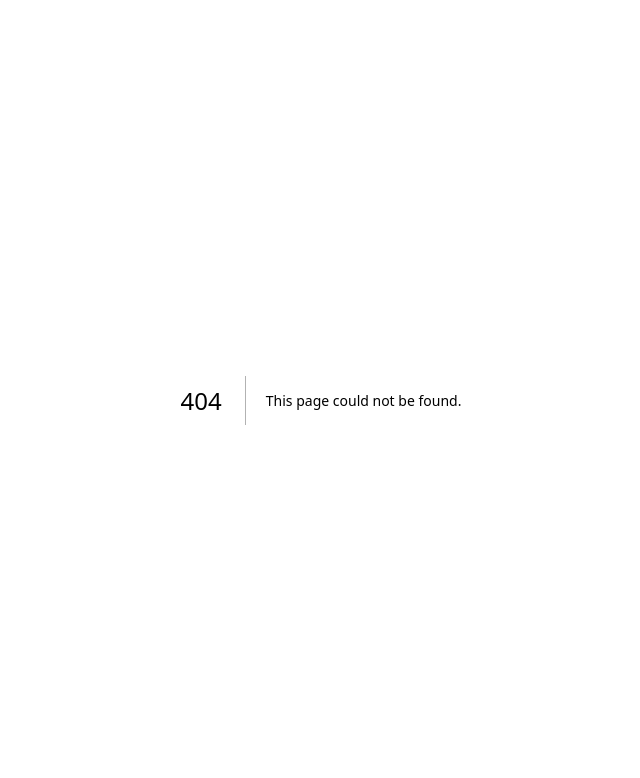
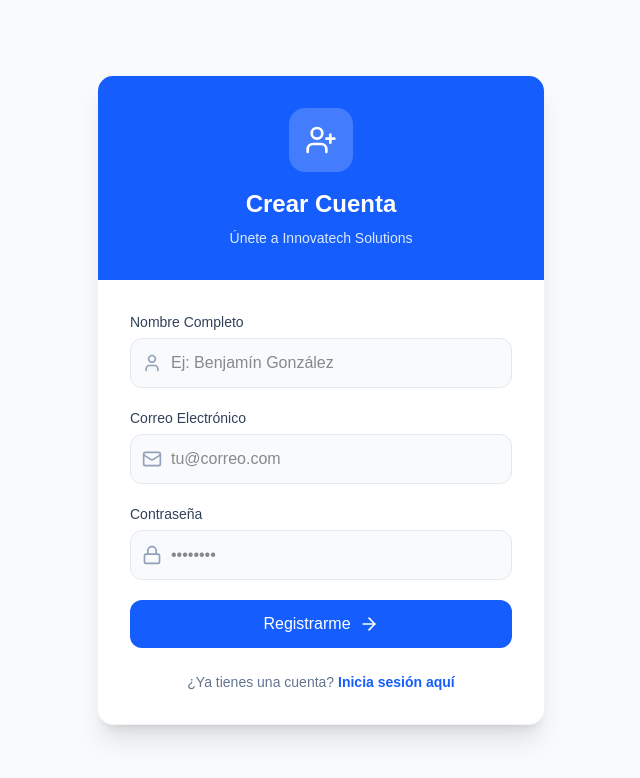
Before and after one commit to innovatechduoc/innovatech-solutions, a Next.js app: page /register in a window 1280 px wide. Before the commit this address had no page. Shown: the top 778 px of the page, without its empty margins (319-959 px from the left). Built offline with nearby package versions, Linux system fonts and the light colour scheme; no server answers.

Commit message:
se crea pestaña de registro pero no conecta correctamente

```diff
--- a/app/login/page.tsx
+++ b/app/login/page.tsx
@@ -2,6 +2,7 @@
 
 import { useState } from "react";
 import { useRouter } from "next/navigation";
+import Link from "next/link";
 import {
   Mail,
   Lock,
@@ -265,6 +266,14 @@ export default function LoginPage() {
                     </>
                   )}
                 </button>
+
+                <Link
+                  href="/register"
+                  className="w-full inline-flex items-center justify-center gap-2 border border-slate-600 text-slate-200 hover:text-white hover:border-slate-500 hover:bg-slate-800/60 font-semibold py-3 rounded-xl transition-all duration-300"
+                >
+                  Crear cuenta
+                  <ArrowRight className="w-5 h-5" />
+                </Link>
               </form>
 
               {/* Footer */}
--- /dev/null
+++ b/app/register/page.tsx
@@ -0,0 +1,159 @@
+"use client";
+
+import React, { useState } from "react";
+import { useRouter } from "next/navigation";
+import Link from "next/link";
+import {
+  Mail,
+  Lock,
+  User,
+  UserPlus,
+  ArrowRight,
+  AlertCircle,
+} from "lucide-react";
+
+export default function RegisterPage() {
+  const router = useRouter();
+  const [formData, setFormData] = useState({
+    nombre: "",
+    email: "",
+    password: "",
+  });
+  const [error, setError] = useState("");
+  const [isLoading, setIsLoading] = useState(false);
+
+  const API_URL =
+    process.env.NEXT_PUBLIC_AUTH_SERVICE_URL ||
+    "http://localhost:4000/api/auth";
+
+  const handleRegister = async (e: React.FormEvent) => {
+    e.preventDefault();
+    setError("");
+    setIsLoading(true);
+
+    try {
+      const res = await fetch(`${API_URL}/register`, {
+        method: "POST",
+        headers: { "Content-Type": "application/json" },
+        body: JSON.stringify(formData),
+      });
+
+      const data = await res.json();
+
+      if (res.ok) {
+        // Si se crea bien, lo mandamos al login para que entre
+        router.push("/login?registered=true");
+      } else {
+        setError(data.error || "Error al crear la cuenta");
+      }
+    } catch (err) {
+      console.error("Error de conexión:", err);
+      setError(
+        "Error al conectar con el servidor. Revisa que Docker esté encendido.",
+      );
+    } finally {
+      setIsLoading(false);
+    }
+  };
+
+  return (
+    <div className="min-h-screen bg-slate-50 flex items-center justify-center p-4">
+      <div className="w-full max-w-md bg-white rounded-2xl shadow-xl border border-slate-100 overflow-hidden">
+        <div className="bg-blue-600 p-8 text-center">
+          <div className="w-16 h-16 bg-white/20 rounded-2xl flex items-center justify-center mx-auto mb-4 backdrop-blur-sm">
+            <UserPlus className="w-8 h-8 text-white" />
+          </div>
+          <h1 className="text-2xl font-bold text-white mb-2">Crear Cuenta</h1>
+          <p className="text-blue-100 text-sm">Únete a Innovatech Solutions</p>
+        </div>
+
+        <div className="p-8">
+          {error && (
+            <div className="mb-6 p-4 bg-red-50 border border-red-100 rounded-xl flex items-start gap-3 text-red-600 text-sm">
+              <AlertCircle className="w-5 h-5 shrink-0" />
+              <p>{error}</p>
+            </div>
+          )}
+
+          <form onSubmit={handleRegister} className="space-y-5">
+            <div>
+              <label className="block text-sm font-medium text-slate-700 mb-1.5">
+                Nombre Completo
+              </label>
+              <div className="relative">
+                <User className="absolute left-3 top-1/2 -translate-y-1/2 w-5 h-5 text-slate-400" />
+                <input
+                  type="text"
+                  required
+                  value={formData.nombre}
+                  onChange={(e) =>
+                    setFormData({ ...formData, nombre: e.target.value })
+                  }
+                  className="w-full pl-10 pr-4 py-3 bg-slate-50 border border-slate-200 rounded-xl focus:bg-white focus:ring-2 focus:ring-blue-500 focus:border-transparent transition-all outline-none"
+                  placeholder="Ej: Benjamín González"
+                />
+              </div>
+            </div>
+
+            <div>
+              <label className="block text-sm font-medium text-slate-700 mb-1.5">
+                Correo Electrónico
+              </label>
+              <div className="relative">
+                <Mail className="absolute left-3 top-1/2 -translate-y-1/2 w-5 h-5 text-slate-400" />
+                <input
+                  type="email"
+                  required
+                  value={formData.email}
+                  onChange={(e) =>
+                    setFormData({ ...formData, email: e.target.value })
+                  }
+                  className="w-full pl-10 pr-4 py-3 bg-slate-50 border border-slate-200 rounded-xl focus:bg-white focus:ring-2 focus:ring-blue-500 focus:border-transparent transition-all outline-none"
+                  placeholder="tu@correo.com"
+                />
+              </div>
+            </div>
+
+            <div>
+              <label className="block text-sm font-medium text-slate-700 mb-1.5">
+                Contraseña
+              </label>
+              <div className="relative">
+                <Lock className="absolute left-3 top-1/2 -translate-y-1/2 w-5 h-5 text-slate-400" />
+                <input
+                  type="password"
+                  required
+                  value={formData.password}
+                  onChange={(e) =>
+                    setFormData({ ...formData, password: e.target.value })
+                  }
+                  className="w-full pl-10 pr-4 py-3 bg-slate-50 border border-slate-200 rounded-xl focus:bg-white focus:ring-2 focus:ring-blue-500 focus:border-transparent transition-all outline-none"
+                  placeholder="••••••••"
+                />
+              </div>
+            </div>
+
+            <button
+              type="submit"
+              disabled={isLoading}
+              className="w-full flex items-center justify-center gap-2 bg-blue-600 hover:bg-blue-700 text-white py-3 px-4 rounded-xl font-medium transition-all focus:ring-4 focus:ring-blue-500/20 disabled:opacity-70"
+            >
+              {isLoading ? "Creando cuenta..." : "Registrarme"}
+              {!isLoading && <ArrowRight className="w-5 h-5" />}
+            </button>
+          </form>
+
+          <p className="mt-6 text-center text-sm text-slate-500">
+            ¿Ya tienes una cuenta?{" "}
+            <Link
+              href="/login"
+              className="text-blue-600 font-semibold hover:underline"
+            >
+              Inicia sesión aquí
+            </Link>
+          </p>
+        </div>
+      </div>
+    </div>
+  );
+}
```
